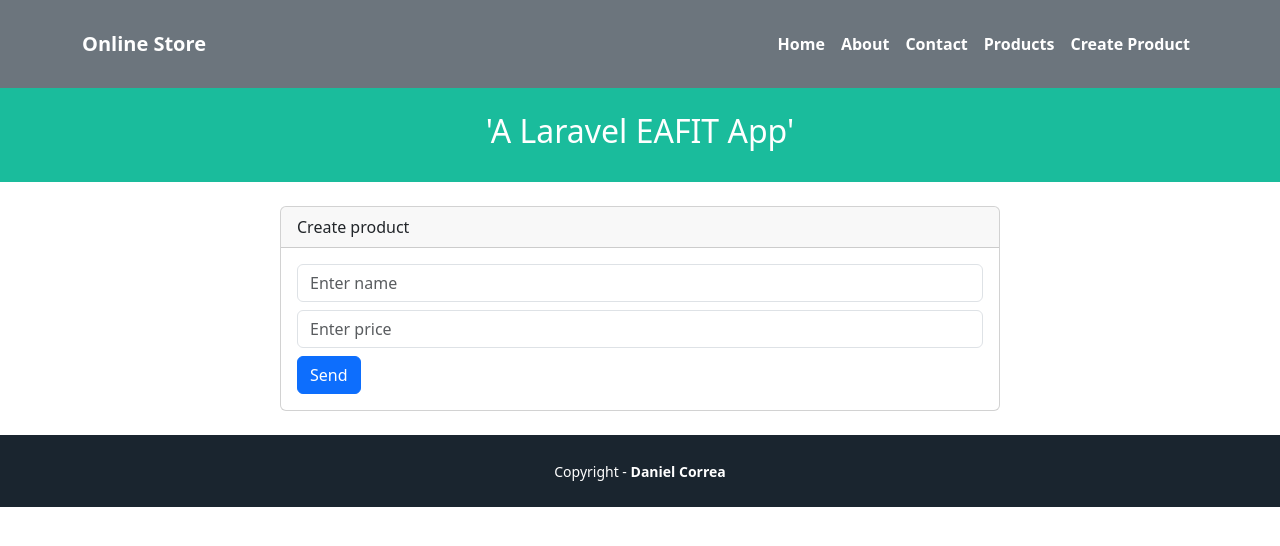
After one commit to juansimonEAFIT/DjangoTutorials, a Django app: template pages/templates/products/create.html in a window 1280 px wide. The commit adds this page. Shown: the top 546 px of the page. Run offline with Django 5.2, Linux system fonts and the light colour scheme; tables that the repository leaves empty hold one stand-in row (values such as "Sample post"); the template is opened without the code that fills it: values that come from a table or form of the project are taken from there, most other values are stand-ins (such as "Sample title", 1, 10 or a date in 2020).

Commit message:
Seccion D finalizada

```diff
--- a/pages/templates/pages/base.html
+++ b/pages/templates/pages/base.html
@@ -26,6 +26,7 @@
                     <a class="nav-link active" href="{% url 'about' %}">About</a>
                     <a class="nav-link active" href="{% url 'contact' %}">Contact</a>
                     <a class="nav-link active" href="{% url 'index' %}">Products</a>
+                    <a class="nav-link active" href="{% url 'form' %}">Create Product</a>
                 </div>
             </div>
         </div>
--- /dev/null
+++ b/pages/templates/products/create.html
@@ -0,0 +1,32 @@
+{% extends 'pages/base.html' %}
+{% block title %} {{title}} {% endblock %}
+{% block content %}
+<div class="container">
+    <div class="row justify-content-center">
+        <div class="col-md-8">
+            <div class="card">
+                <div class="card-header">Create product</div>
+                    <div class="card-body">
+                        {% if form.errors %}
+                            <ul id="errors" class="alert alert-danger list-unstyled">
+                            {% for field, errors in form.errors.items %}
+                                {% for error in errors %}
+                                    <li>{{ error }}</li>
+                                {% endfor %}
+                            {% endfor %}
+                            </ul>
+                        {% endif %}
+
+                        <form method="POST" action="{% url 'form' %}">
+                        {% csrf_token %}
+                            <input type="text" class="form-control mb-2" placeholder="Enter name" name="name" value="{{form.data.name}}" />
+                            <input type="text" class="form-control mb-2" placeholder="Enter price" name="price" value="{{form.data.price}}" />
+                            <input type="submit" class="btn btn-primary" value="Send" />
+                        </form>
+                    </div>
+                </div>
+            </div>
+        </div>
+    </div>
+</div>
+{% endblock %}
--- a/pages/urls.py
+++ b/pages/urls.py
@@ -1,10 +1,11 @@
 from django.urls import path
-from .views import HomePageView, AboutPageView, ContactPageView, ProductIndexView, ProductShowView
+from .views import HomePageView, AboutPageView, ContactPageView, ProductIndexView, ProductShowView, ProductCreateView
 
 urlpatterns = [
     path("", HomePageView.as_view(), name='home'),
     path('about/', AboutPageView.as_view(), name='about'),
     path('contact/', ContactPageView.as_view(), name='contact'),
     path('products/', ProductIndexView.as_view(), name='index'),
+    path('products/create', ProductCreateView.as_view(), name='form'),
     path('products/<str:id>', ProductShowView.as_view(), name='show'),
 ]
--- a/pages/views.py
+++ b/pages/views.py
@@ -74,3 +74,44 @@ class ProductShowView(View):
         }
 
         return render(request, self.template_name, viewData)
+
+class ProductForm(forms.Form):
+    name = forms.CharField(required=True)
+    price = forms.FloatField(required=True)
+
+    def clean_price(self):
+        price = self.cleaned_data.get('price')
+        if price <= 0:
+            raise forms.ValidationError('Price must be greater than 0.')
+        return price
+
+class ProductCreateView(View):
+    template_name = 'products/create.html'
+
+    def get(self, request):
+        form = ProductForm()
+        viewData = {}
+        viewData["title"] = "Create product"
+        viewData["form"] = form
+        return render(request, self.template_name, viewData)
+
+    def post(self, request):
+        form = ProductForm(request.POST)
+
+        if form.is_valid():
+            new_id = str(len(Product.products) + 1)
+            Product.products.append({
+                "id": new_id,
+                "name": form.cleaned_data['name'],
+                "description": "No description",
+                "price": form.cleaned_data['price']
+            })
+            # REDIRECT CON PARAMETRO GET
+            return render(request, 'products/created.html')
+
+        else:
+            viewData = {
+                "title": "Create product",
+                "form": form
+            }
+            return render(request, self.template_name, viewData)
```
Also changed, not shown: pages/templates/products/created.html (added, +14 -0 lines).
